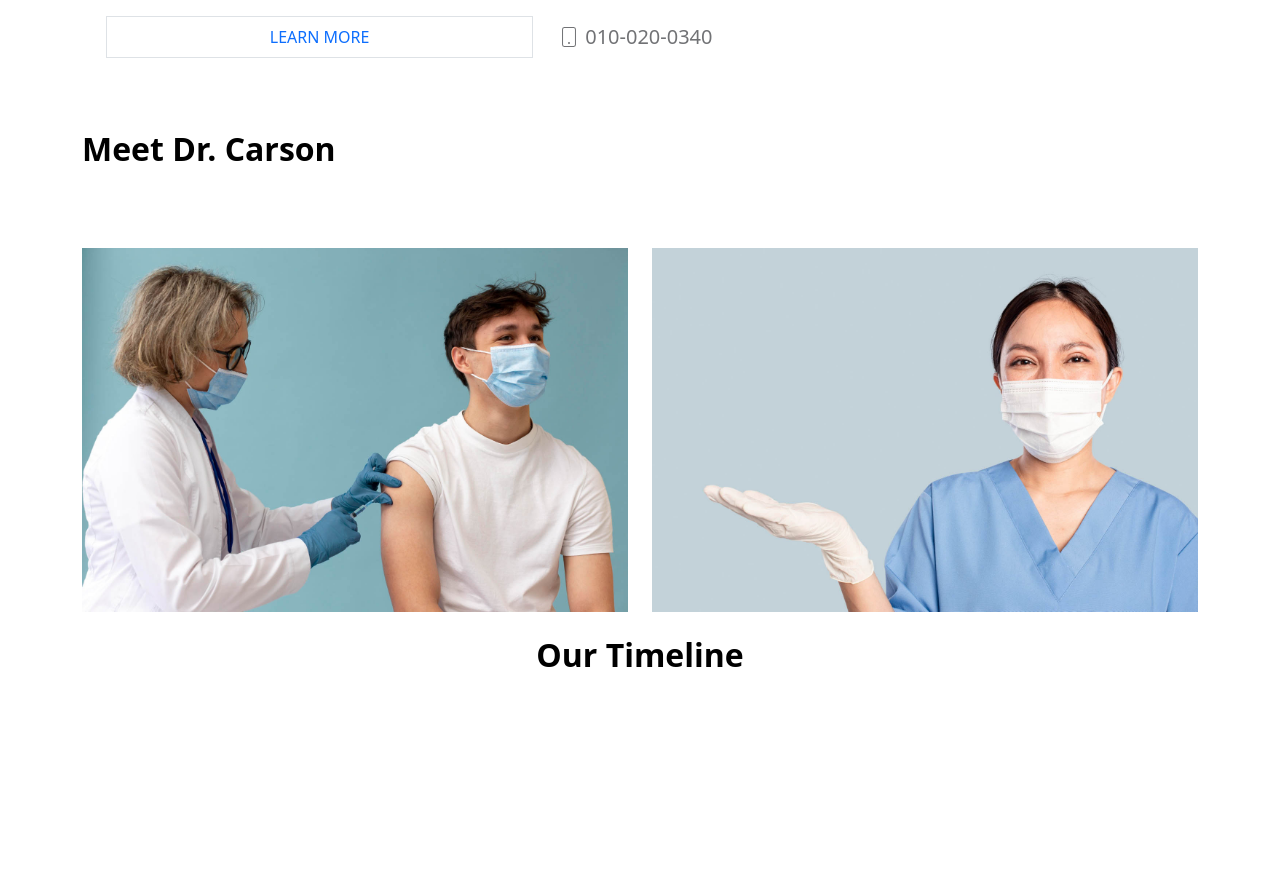
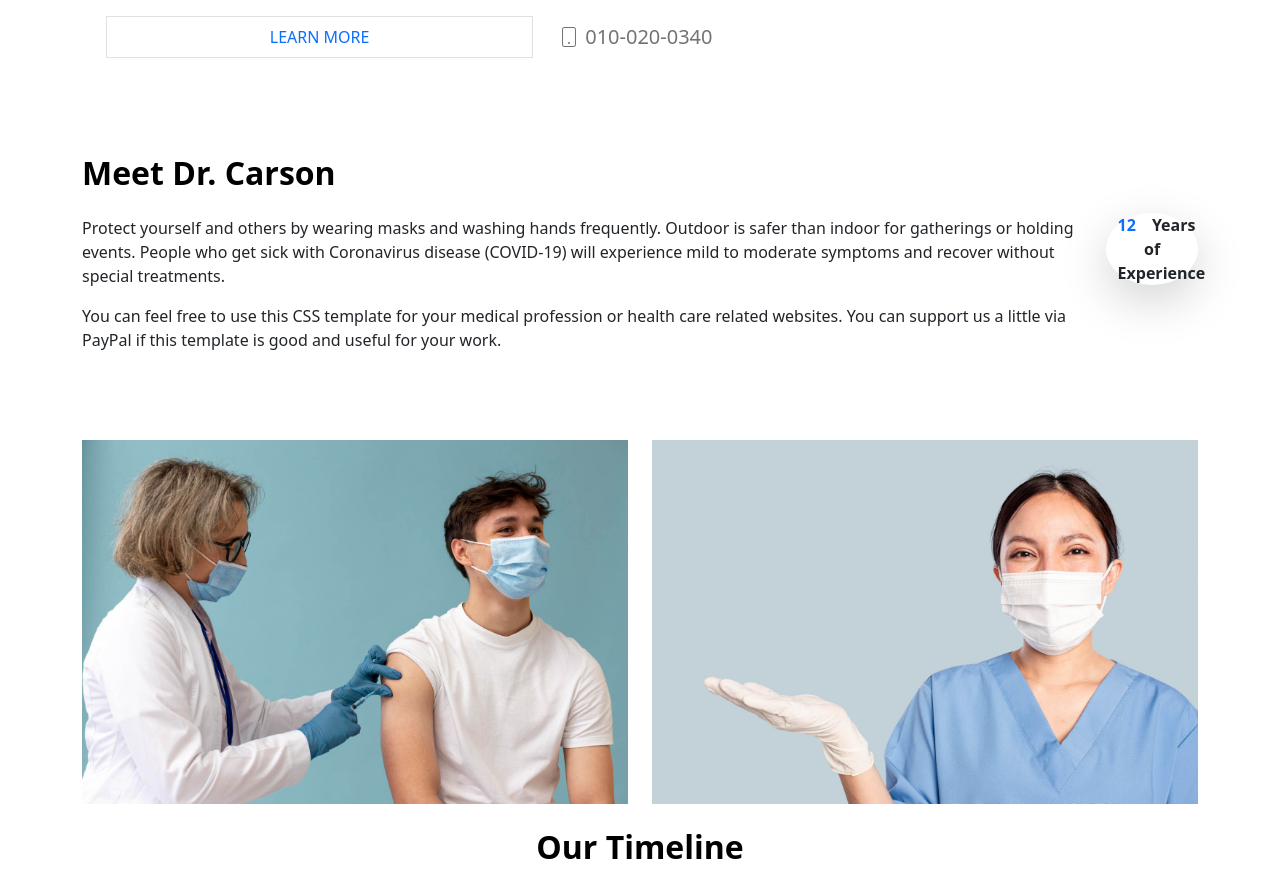
Before and after one commit to AsalYousefi/Medical-Booking, a React (Vite) app: page / in a window 1280 px wide. Shown: the part 960-1834 px from the top of the page. Before the commit the page ends 1642 px from the top, so only its background shows below. Built offline with nearby package versions, Linux system fonts and the light colour scheme.

Commit message:
About section completed

```diff
--- a/src/MainSection/About/About.jsx
+++ b/src/MainSection/About/About.jsx
@@ -2,14 +2,31 @@ export default function About() {
   return (
     <section className="about my-5" id="about">
       <div className="container">
-                <div className="d-md-flex justify-content-between">
-                    <div>
-                        <h2 className="fw-bold text-black">Meet Dr. Carson</h2>
+        <div className="d-md-flex justify-content-between align-items-center">
+          <div className="about-texts">
+            <h2 className="about-title my-4 fw-bold text-black">
+              Meet Dr. Carson
+            </h2>
+            <p className="fw-light about-description">
+              Protect yourself and others by wearing masks and washing hands
+              frequently. Outdoor is safer than indoor for gatherings or holding
+              events. People who get sick with Coronavirus disease (COVID-19)
+              will experience mild to moderate symptoms and recover without
+              special treatments.
+            </p>
+            <p className="fw-light about-description">
+              You can feel free to use this CSS template for your medical
+              profession or health care related websites. You can support us a
+              little via PayPal if this template is good and useful for your
+              work.
+            </p>
           </div>
-                    <div></div>
+          <div className="experience mx-auto text-center d-flex justify-content-center align-items-center rounded-circle bg-white shadow-lg">
+            <span className="fw-bold w-75"><span className="experience-number text-primary me-3">12</span>Years of Experience</span>
+          </div>
         </div>
         <div></div>
       </div>
     </section>
-    )
+  );
 }
```
Lines whose indentation alone changed are shown as unchanged.
